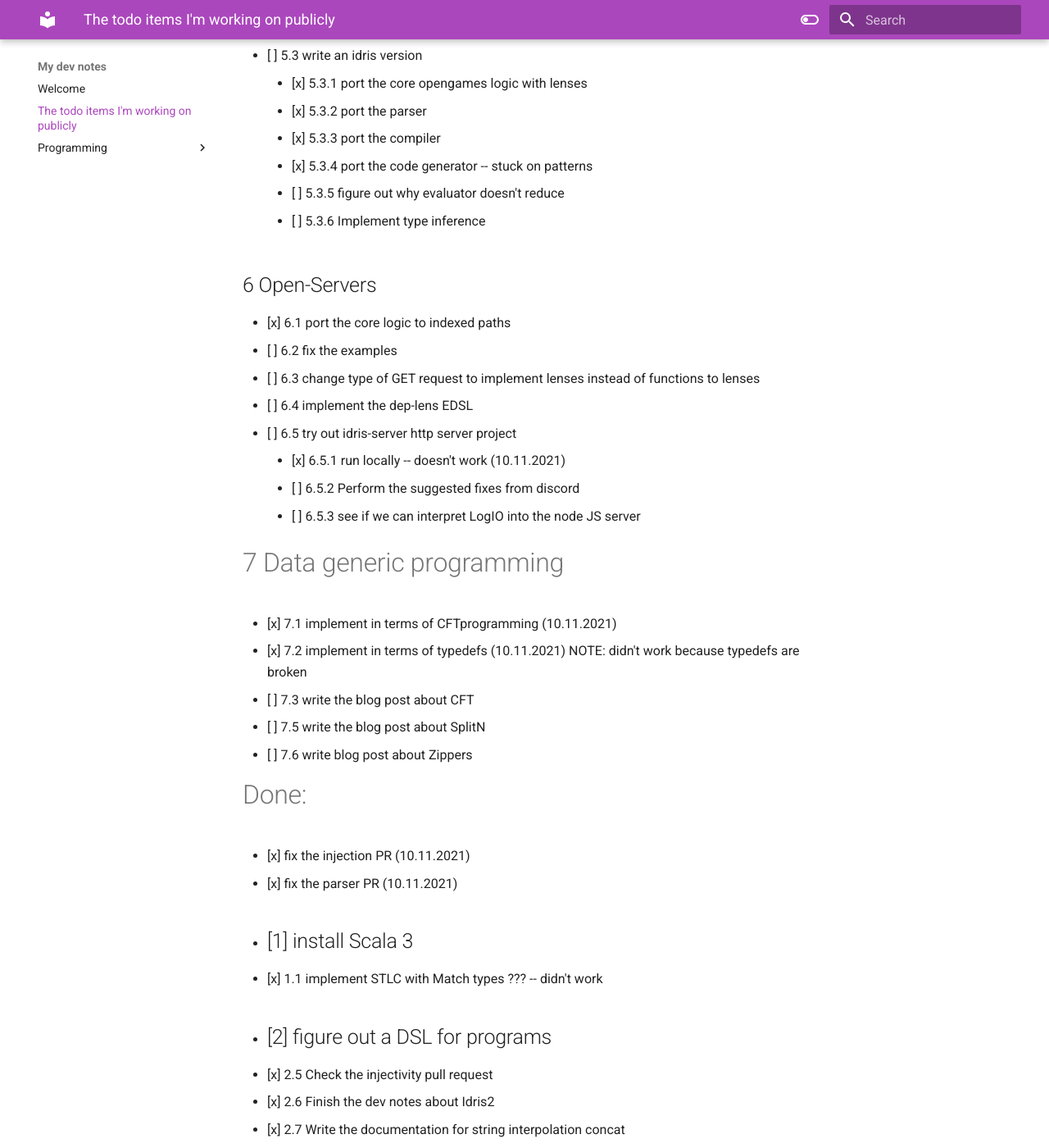
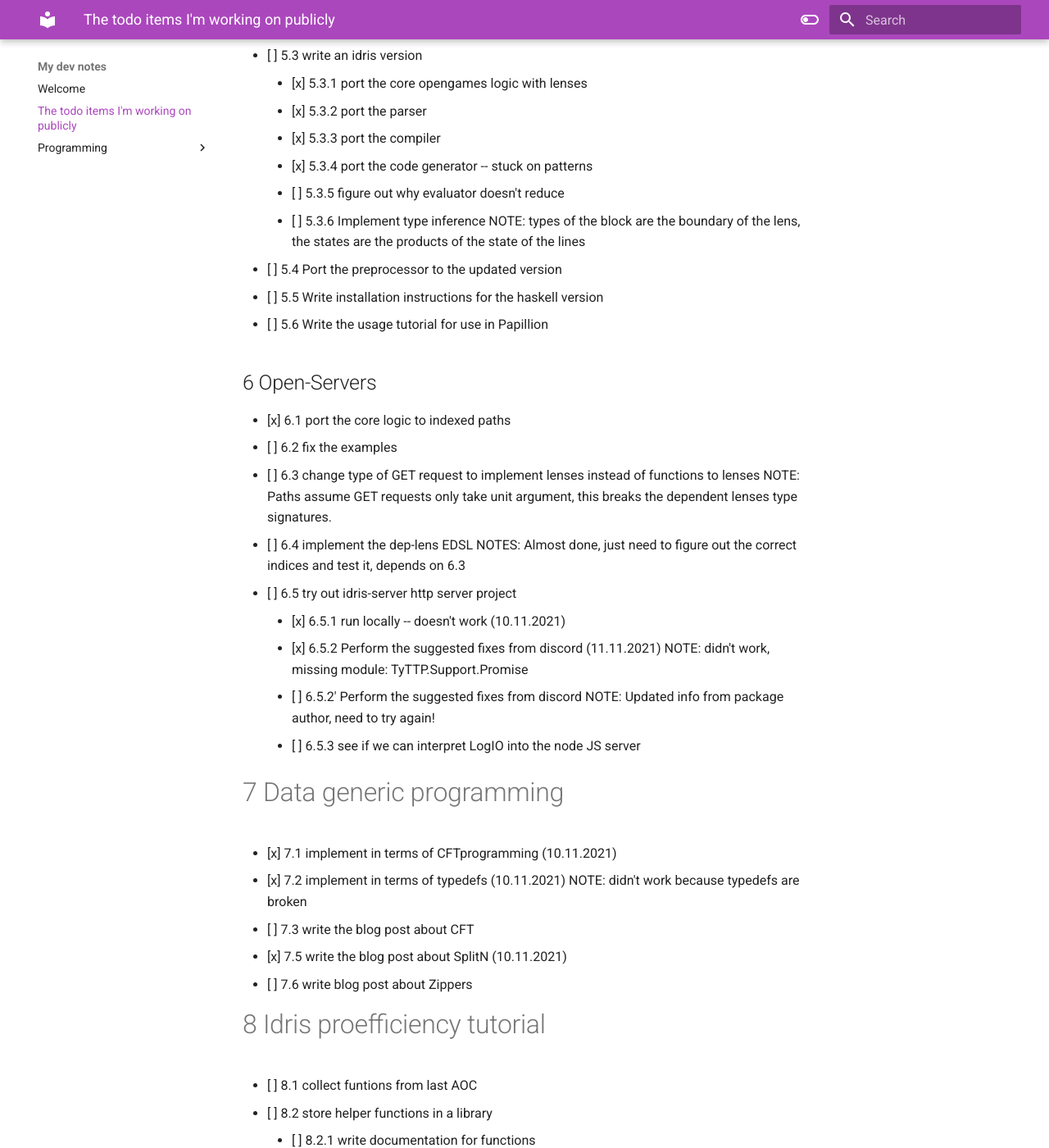
Before and after one commit to andrevidela/dev-notes, an MkDocs documentation site: the page built from docs/TASKS.md, in a window 1280 px wide and 1400 px high, scrolled down 791 px. Shown: the whole window at 82% size. Built offline with MkDocs 1.6.1 and Material for MkDocs 9.7.7, drawn with Linux system fonts in a browser that asks for light colours; some of the changed text lies outside the part shown.

Commit message:
add tasks about tutorial

```diff
--- a/docs/TASKS.md
+++ b/docs/TASKS.md
@@ -29,15 +29,26 @@
       - [x] 5.3.4 port the code generator -- stuck on patterns
       - [ ] 5.3.5 figure out why evaluator doesn't reduce
       - [ ] 5.3.6 Implement type inference
+        NOTE: types of the block are the boundary of the lens,
+              the states are the products of the state of the lines
+  - [ ]  5.4 Port the preprocessor to the updated version
+  - [ ]  5.5 Write installation instructions for the haskell version
+  - [ ]  5.6 Write the usage tutorial for use in Papillion
 
 ## 6 Open-Servers
   - [x] 6.1 port the core logic to indexed paths
   - [ ] 6.2 fix the examples
   - [ ] 6.3 change type of GET request to implement lenses instead of functions to lenses
+        NOTE: Paths assume GET requests only take unit argument, this breaks the dependent
+              lenses type signatures.
   - [ ] 6.4 implement the dep-lens EDSL
+        NOTES: Almost done, just need to figure out the correct indices and test it, depends on 6.3
   - [ ] 6.5 try out idris-server http server project
       - [x] 6.5.1 run locally -- doesn't work (10.11.2021)
-      - [ ] 6.5.2 Perform the suggested fixes from discord
+      - [x] 6.5.2 Perform the suggested fixes from discord (11.11.2021)
+        NOTE: didn't work, missing module: TyTTP.Support.Promise
+      - [ ] 6.5.2' Perform the suggested fixes from discord
+        NOTE: Updated info from package author, need to try again!
       - [ ] 6.5.3 see if we can interpret LogIO into the node JS server
 
 # 7 Data generic programming
@@ -45,8 +56,17 @@
   - [x] 7.2 implement in terms of typedefs (10.11.2021)
         NOTE: didn't work because typedefs are broken
   - [ ] 7.3 write the blog post about CFT
-  - [ ] 7.5 write the blog post about SplitN
+  - [x] 7.5 write the blog post about SplitN (10.11.2021)
   - [ ] 7.6 write blog post about Zippers
+
+# 8 Idris proefficiency tutorial
+  - [ ] 8.1 collect funtions from last AOC
+  - [ ] 8.2 store helper functions in a library
+    - [ ] 8.2.1 write documentation for functions
+  - [ ] 8.3 write about data types
+  - [ ] 8.4 write about IO
+  - [ ] 8.5 write about common functions
+  - [ ] 8.6 write about syntax
 
 # Done:
 - [x] fix the injection PR (10.11.2021)
```
